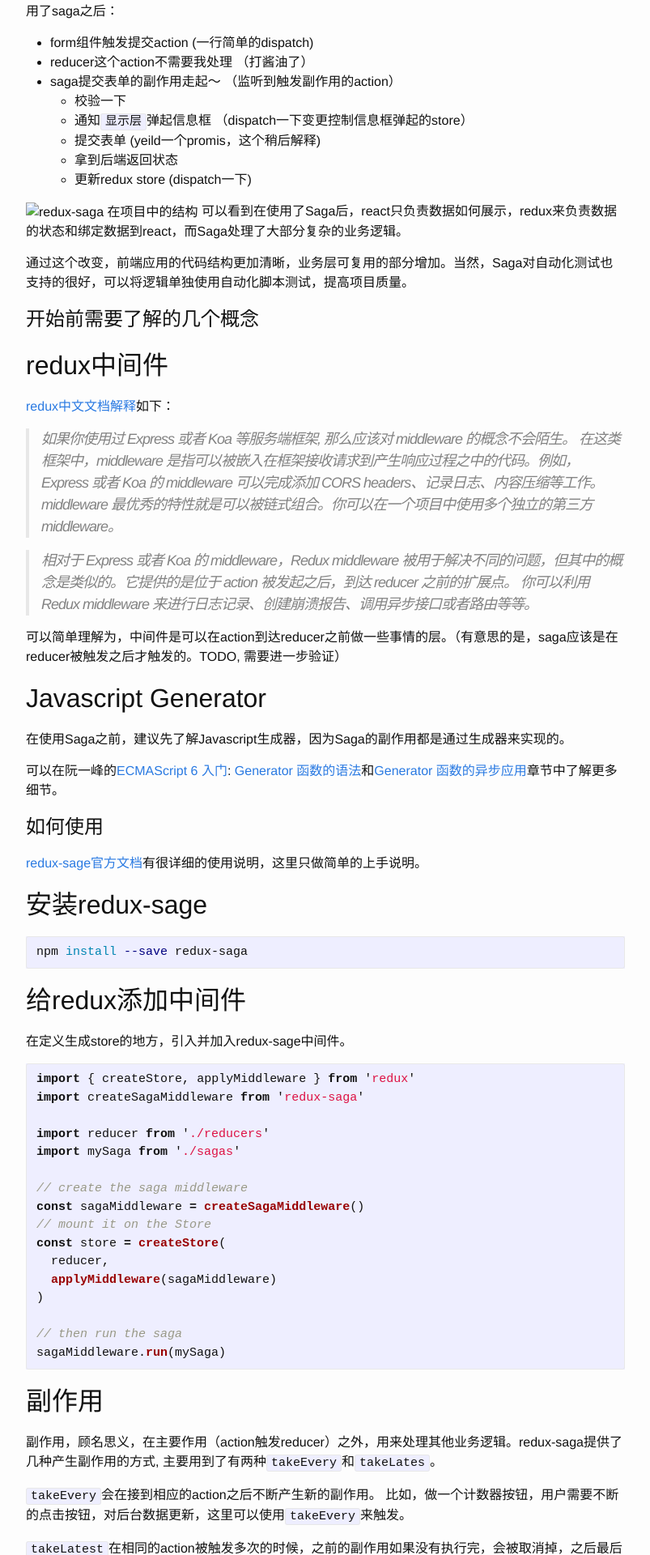
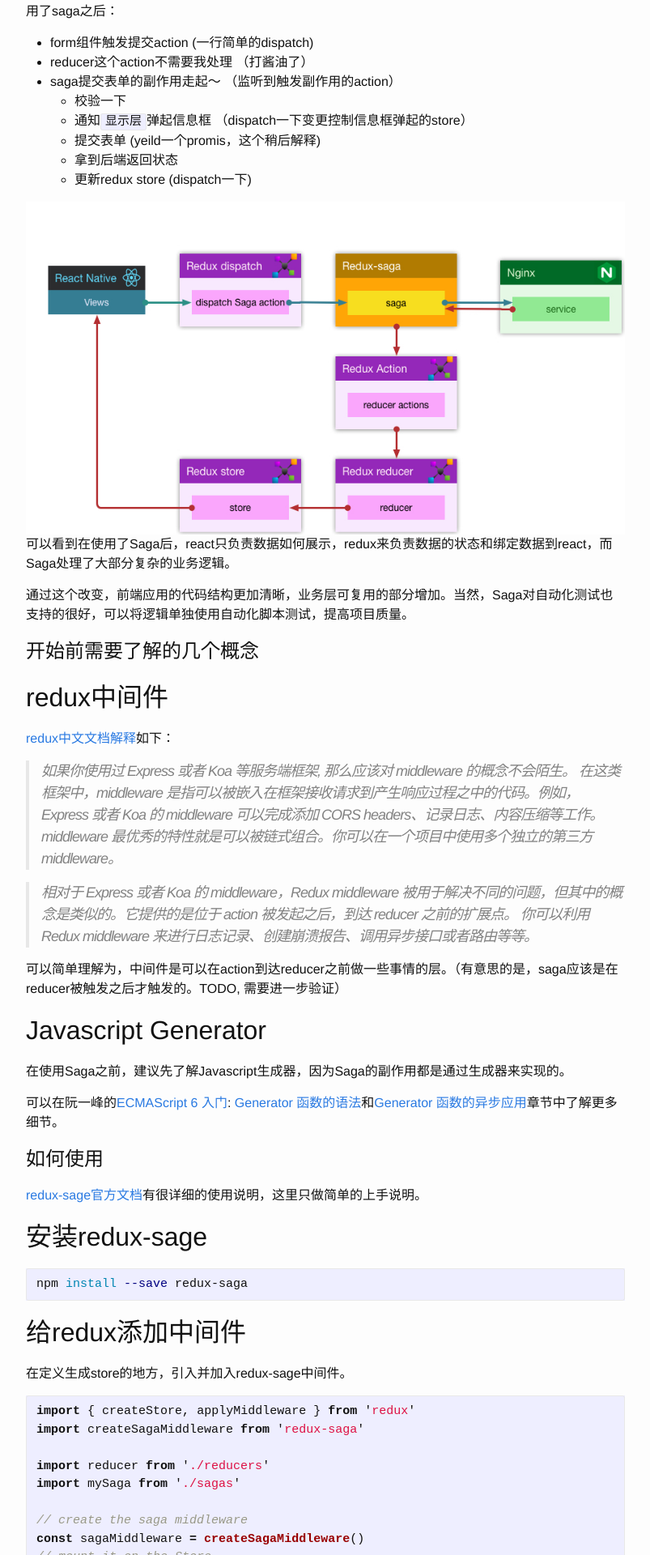
Before and after one commit to yanqiw/yanqiw.github.io, a Jekyll site: the page built from _posts/2017-03-05-redux-saga.markdown, in a window 1280 px wide. Shown: the part 1381-3301 px from the top of the page at 81% size, without its empty margins (238-1041 px from the left). Built offline with Jekyll 4.4.1, drawn with Linux system fonts in a browser that asks for light colours.

Commit message:
change image path

```diff
--- a/_posts/2017-03-05-redux-saga.markdown
+++ b/_posts/2017-03-05-redux-saga.markdown
@@ -50,7 +50,7 @@
     - 拿到后端返回状态
     - 更新redux store (dispatch一下)
 
-![redux-saga 在项目中的结构](../img/redux-saga-01.jpg)
+![redux-saga 在项目中的结构](https://github.com/yanqiw/yanqiw.github.io/raw/master/img/redux-saga-01.jpg)
 可以看到在使用了Saga后，react只负责数据如何展示，redux来负责数据的状态和绑定数据到react，而Saga处理了大部分复杂的业务逻辑。
 
 通过这个改变，前端应用的代码结构更加清晰，业务层可复用的部分增加。当然，Saga对自动化测试也支持的很好，可以将逻辑单独使用自动化脚本测试，提高项目质量。
```
